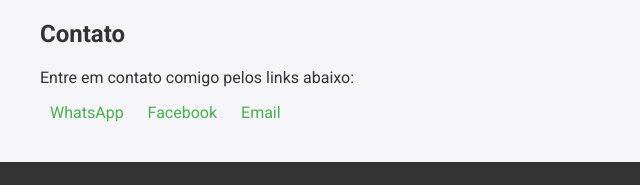
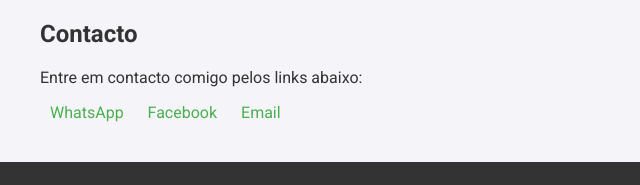
Before and after one commit to meru2900/Upsite-Digital, a plain HTML site: page index.html in a window 1280 px wide. Shown: the part 790-975 px from the top of the page, 0-640 px from the left. Drawn offline with Linux system fonts and the light colour scheme.

Commit message:
Add files via upload

```diff
--- a/index.html
+++ b/index.html
@@ -96,8 +96,8 @@
             </div>
         </section>
         <section id="contact">
-            <h2>Contato</h2>
-            <p>Entre em contato comigo pelos links abaixo:</p>
+            <h2>Contacto</h2>
+            <p>Entre em contacto comigo pelos links abaixo:</p>
             <div class="contact-links">
                 <a href="https://wa.me/+258846967603" target="_blank">WhatsApp</a>
                 <a href="https://www.facebook.com/profile.php?id=100078355417100" target="_blank">Facebook</a>
```
